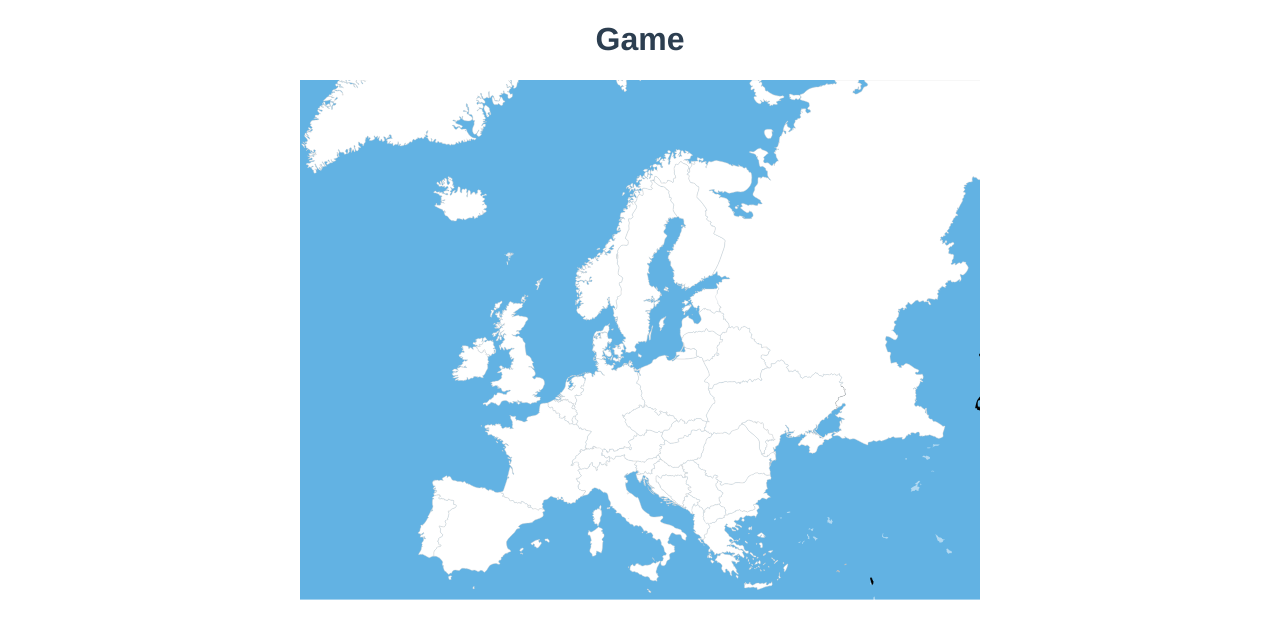
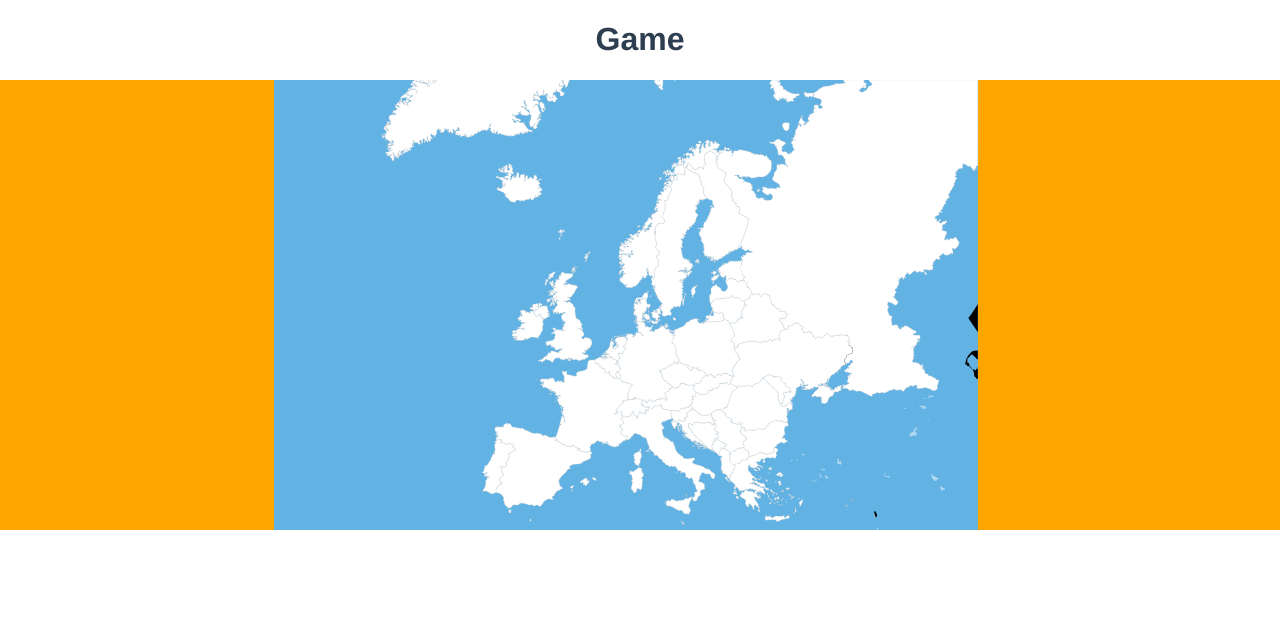
Before and after one commit to shady356/country-game, a Vue app: page / in a window 1280 px wide. Shown: the top 638 px of the page. Built offline with nearby package versions, Linux system fonts and the light colour scheme.

Commit message:
feat: setup map layout

```diff
--- a/src/App.vue
+++ b/src/App.vue
@@ -12,4 +12,8 @@
   text-align: center;
   color: #2c3e50;
 }
+body {
+  margin: 0;
+  padding: 0;
+}
 </style>
--- a/src/components/EuropeMap.vue
+++ b/src/components/EuropeMap.vue
@@ -5,16 +5,17 @@
     xmlns:svg="http://www.w3.org/2000/svg" xmlns="http://www.w3.org/2000/svg"
     xmlns:sodipodi="http://sodipodi.sourceforge.net/DTD/sodipodi-0.dtd"
     xmlns:inkscape="http://www.inkscape.org/namespaces/inkscape" id="svg3157"
+    viewBox="100 0 400 600"
     height="520" width="680" version="1.1" inkscape:version="0.48.4 r9939"
     sodipodi:docname="Blank_map_of_Europe_(with_disputed_regions)[1].svg">
-    <sodipodi:namedview pagecolor="#ffffff" bordercolor="#666666"
+    <!-- <sodipodi:namedview pagecolor="#ffffff" bordercolor="#666666"
       borderopacity="1" objecttolerance="10" gridtolerance="10"
       guidetolerance="10" inkscape:pageopacity="0" inkscape:pageshadow="2"
       inkscape:window-width="1366" inkscape:window-height="706"
       id="namedview3085" showgrid="false" inkscape:zoom="11.313709"
       inkscape:cx="538.32993" inkscape:cy="212.63315" inkscape:window-x="-8"
       inkscape:window-y="-8" inkscape:window-maximized="1"
-      inkscape:current-layer="layer1" />
+      inkscape:current-layer="layer1" /> -->
     <desc id="desc6"> A blank Map of Europe. Every country has an id which is
       its ISO-3166-1-ALPHA2 code in lower case.
       Members of the EU have a class=&quot;eu&quot;, countries in europe
--- a/src/components/Game.vue
+++ b/src/components/Game.vue
@@ -2,7 +2,9 @@
   <div>
 
     <h1>Game</h1>
-    <EuropeMap />
+    <div class="map-wrapper">
+      <EuropeMap class="map-wrapper__map" />
+    </div>
   </div>
 </template>
 
@@ -15,5 +17,14 @@ export default {
 }
 </script>
 
-<style>
+<style lang="scss" scoped>
+.map-wrapper {
+  width: 100%;
+  height: 450px;
+  overflow: hidden;
+  &__map {
+    width: 100%;
+    background: orange;
+  }
+}
 </style>
```
